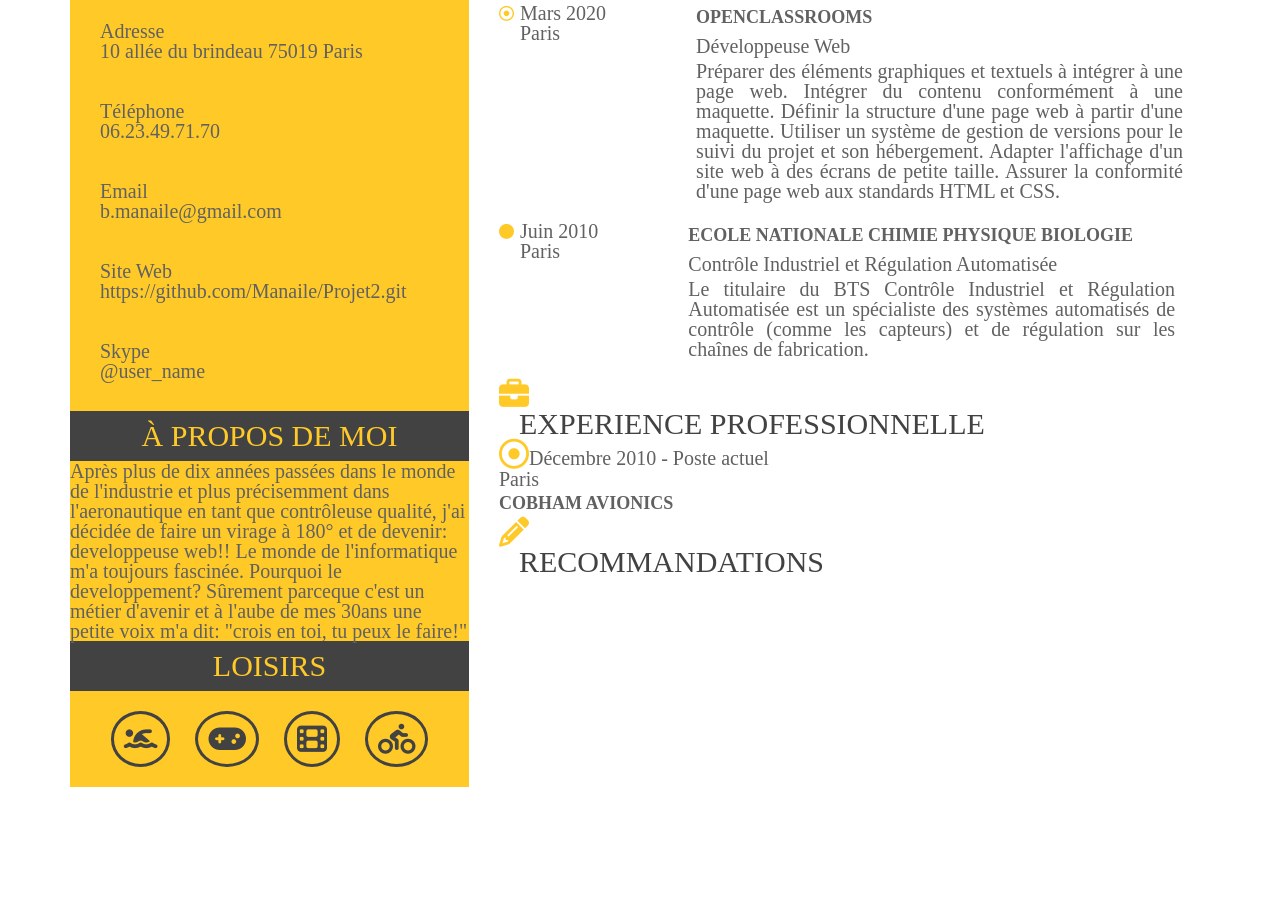
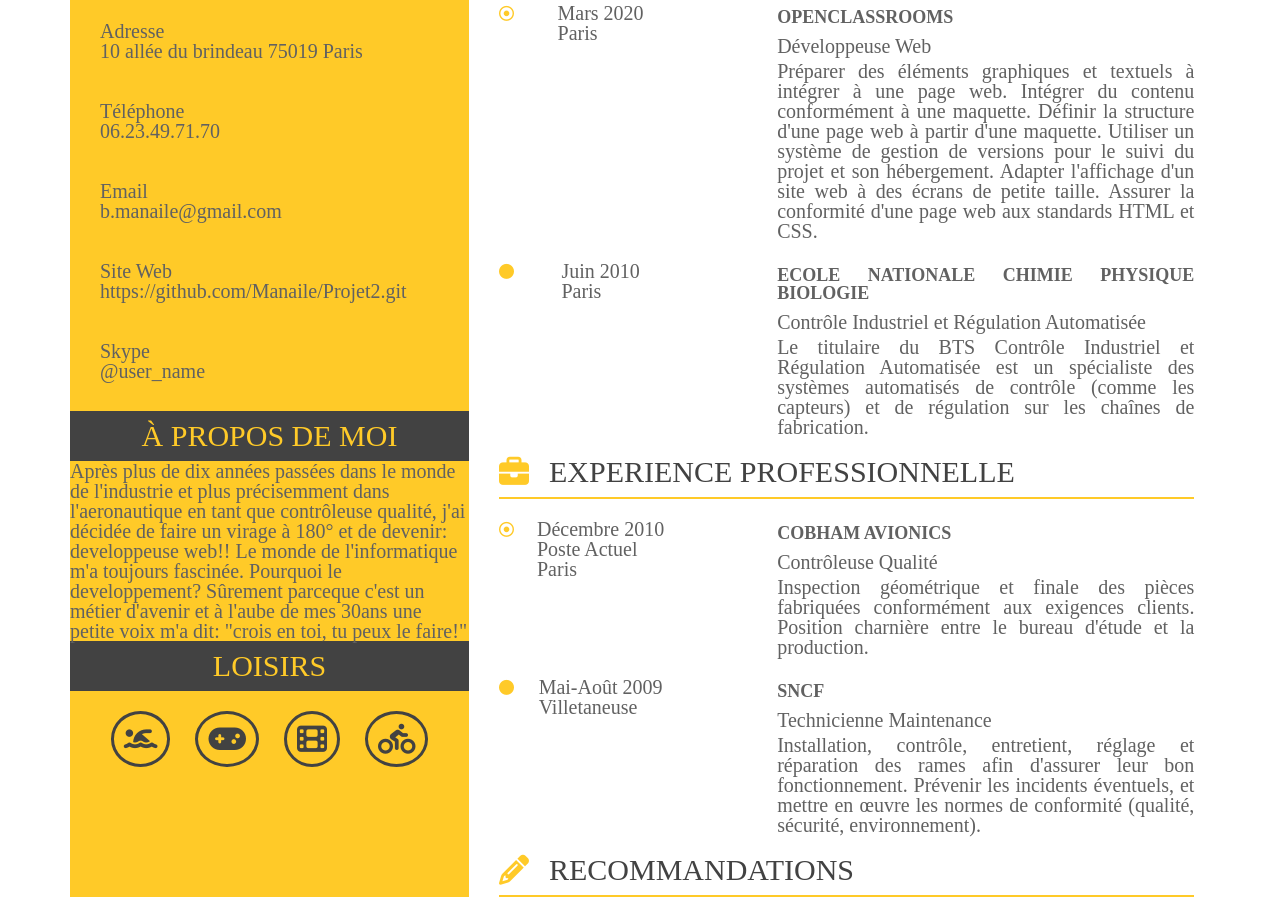
Before and after one commit to Manaile/Projet2, a plain HTML site: page cv.html in a window 1280 px wide. Shown: the part 381-1278 px from the top of the page. Before the commit the page ends 1168 px from the top, so only its background shows below. Drawn offline with Linux system fonts and the light colour scheme.

Commit message:
fin de la partie experience pro en xl

```diff
--- a/css/cv.css
+++ b/css/cv.css
@@ -160,6 +160,7 @@ article
 	display: flex;
 	flex-wrap: wrap;
 	margin: 20px 0;
+	justify-content: space-between;
 
 }
 
@@ -169,7 +170,7 @@ article div
 	display: flex;
 	flex-direction: column;
 	text-align: justify;
-	width: 70%;
+	width: 60%;
 	margin-left: 90px;
 
 }
@@ -181,7 +182,7 @@ div h3, div h4
 
 article i
 {
-	margin-right: 6px;
+
 	margin-top: 3px;
 	color: #FFCA28;
 	font-size: 15px;
--- a/css/large.css
+++ b/css/large.css
@@ -15,8 +15,3 @@ ul li
 	margin: 10px 5px;
 
 }
-
-article div
-{
-	width: 60%;
-}
--- a/cv.html
+++ b/cv.html
@@ -153,29 +153,59 @@
 
 									<!-- partie expérience pro"-->
 
+									<section>
 
 										<div>
 										<i class="fas fa-briefcase"></i><h2>EXPERIENCE PROFESSIONNELLE</h2>
 										</div>
 
-											<div>
-											<i class="far fa-dot-circle"></i>Décembre 2010 - Poste actuel
-											<br/>Paris
-											<h3>COBHAM AVIONICS</h3>
-											</div>
+											<article>
+
+											<i class="far fa-dot-circle"></i>Décembre 2010
+																		<br/>Poste Actuel
+																	<br/>Paris
 
 
+											<div>
 
+													<h3>COBHAM AVIONICS</h3>
+													<h4>Contrôleuse Qualité</h4>
+											 Inspection géométrique et finale des pièces fabriquées conformément aux exigences clients. Position charnière entre le bureau d'étude et la production.
+
+										</div>
+
+											</article>
+
+									<article>
+
+											<i class="fas fa-circle"></i>Mai-Août 2009
+																	<br/>Villetaneuse
+
+
+											<div>
+
+													<h3>SNCF</h3>
+													<h4>Technicienne Maintenance</h4>
+											Installation, contrôle, entretient, réglage et réparation des rames afin d'assurer leur bon fonctionnement. Prévenir les incidents éventuels, et mettre en œuvre les normes de conformité (qualité, sécurité, environnement).
+
+										</div>
+
+											</article>
+
+
+									</section>
 
 									<!-- partie recommandations-->
 
+
+									<section>
 
 
 										<div>
 										<i class="fas fa-pencil-alt"></i><h2>RECOMMANDATIONS</h2>
 										</div>
 
-
+									</section>
 
 
 
```
